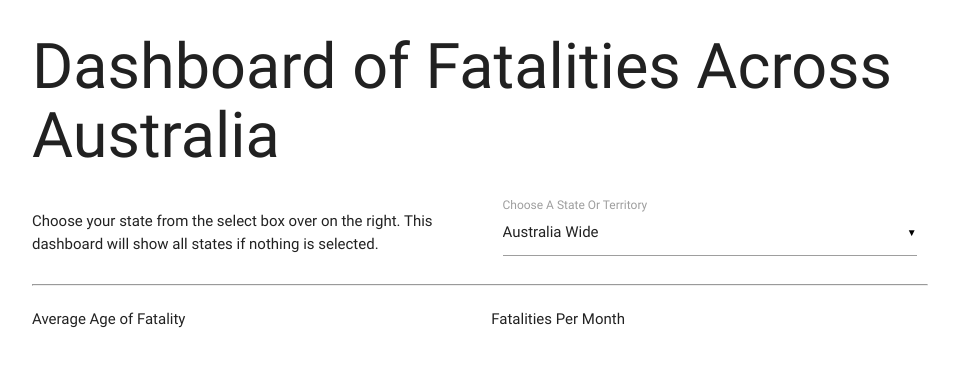
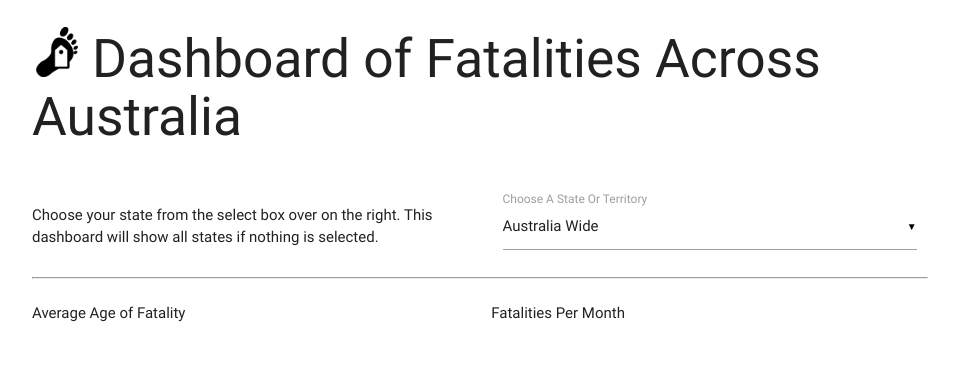
Before and after one commit to robwelan/govhack2017, a plain HTML site: page index.html in a window 1280 px wide. Shown: the whole page, without its empty margins (160-1119 px from the left). Drawn offline with nearby package versions, Linux system fonts and the light colour scheme; a script that the page names is missing.

Commit message:
Add Icons

```diff
--- a/index.html
+++ b/index.html
@@ -7,11 +7,17 @@
     <link rel="stylesheet" href="https://cdnjs.cloudflare.com/ajax/libs/materialize/0.100.1/css/materialize.min.css" integrity="sha256-mkKV3FUh67dtli09bVbaYyM1526XgR92cz1uKarE1jo="
         crossorigin="anonymous" />
     <link rel="stylesheet" type="text/css" href="css/custom-charts.css" />
+    <link rel="icon" href="favicon.ico" type="image/x-icon" />
 </head>
 
 <body>
     <div class="container">
-        <h1>Dashboard of Fatalities Across Australia</h1>
+        <div class="row">
+            <div class="col s12">
+                <h2><img style="height: 50px; width: auto; padding-right: 10px" src="Healthcare-Death-icon.png" alt="fatalities logo">Dashboard
+                    of Fatalities Across Australia</h2>
+            </div>
+        </div>
         <div class="row">
             <div class="col s12 m6">
                 <p>
```
Also changed, not shown: Healthcare-Death-icon.png (added), favicon.ico (added).
